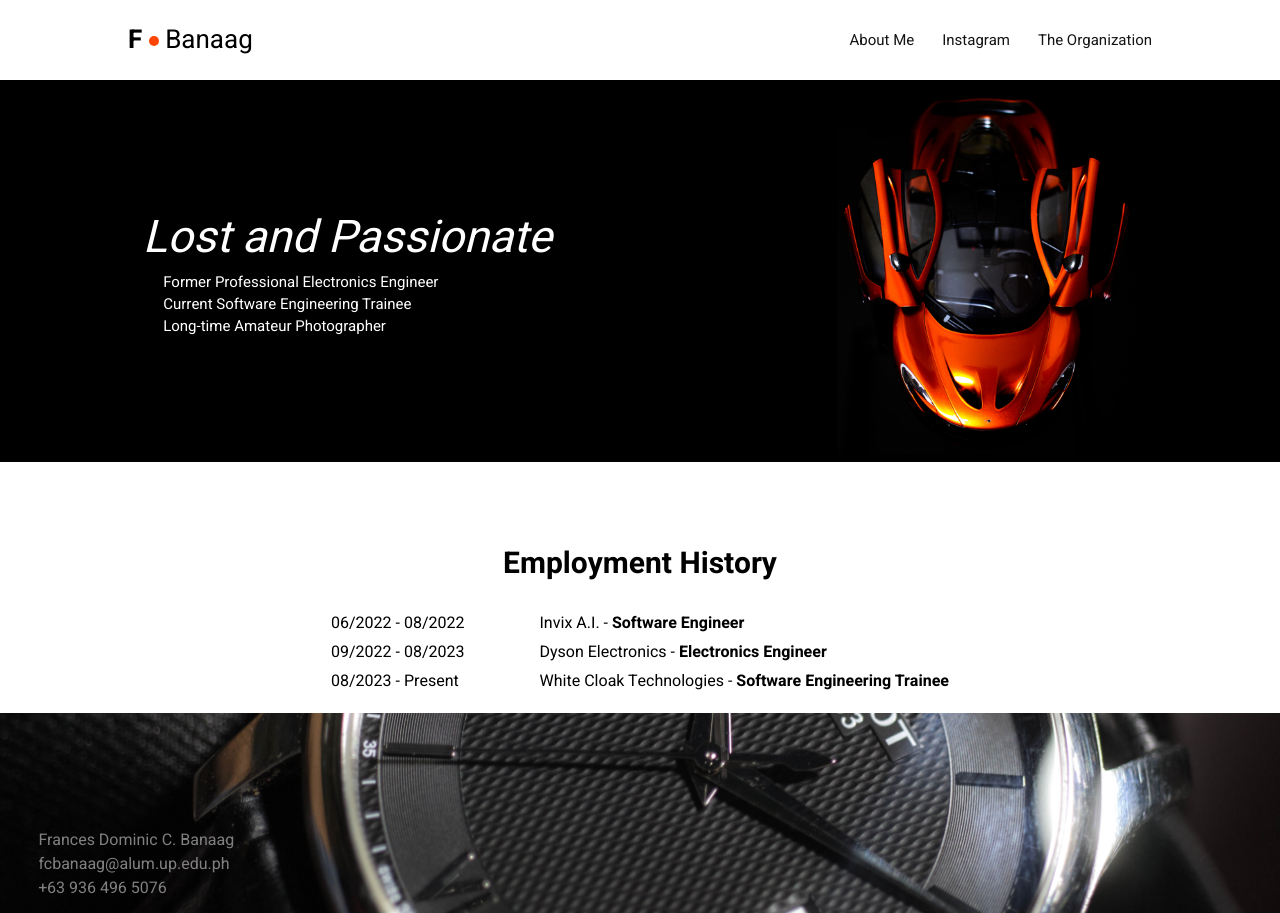
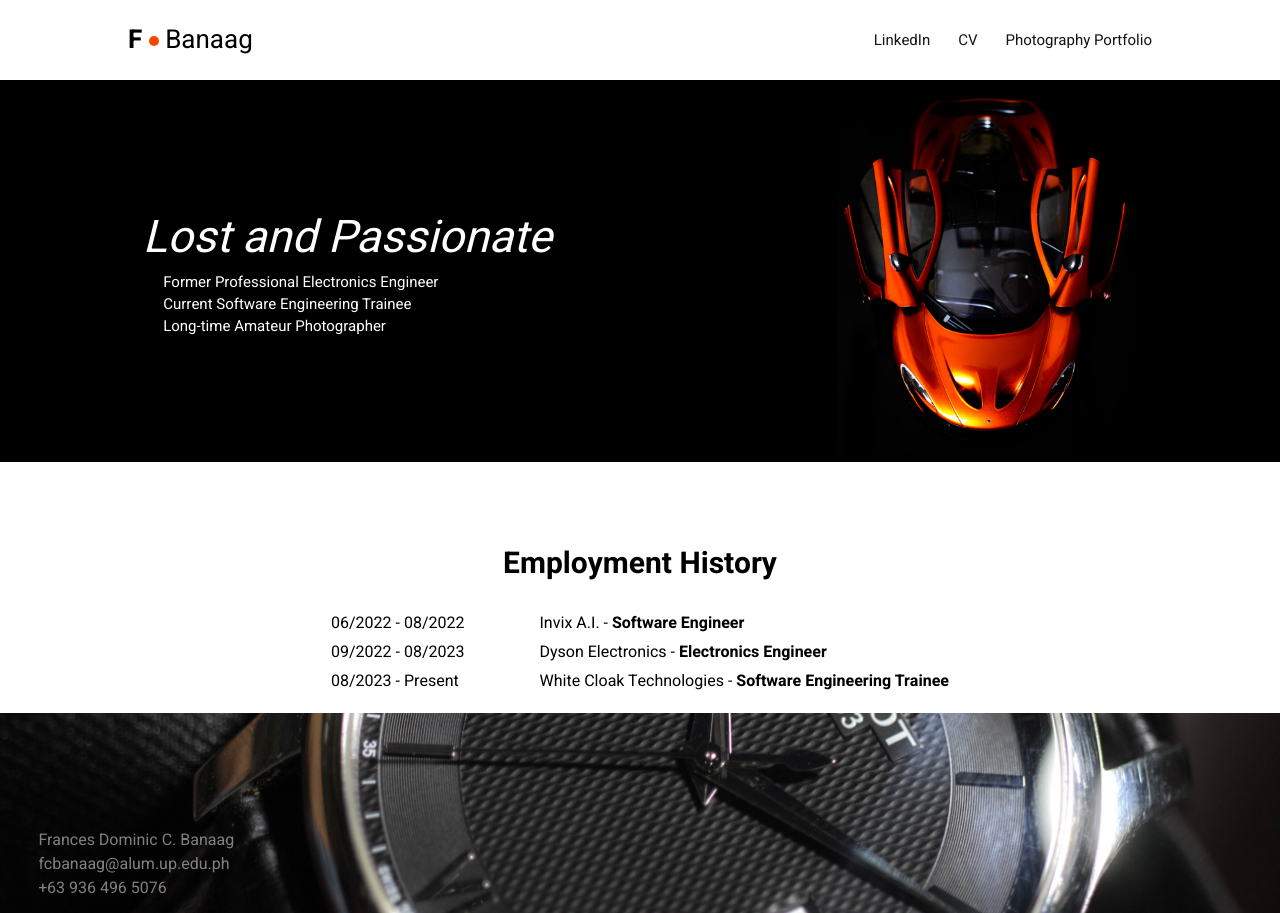
Before and after one commit to Empoleon2541/Website, a plain HTML site: page index.html in a window 1280 px wide. Shown: the top 913 px of the page. Drawn offline with Linux system fonts and the light colour scheme.

Commit message:
Added CV and LinkedIn Link

```diff
--- a/index.html
+++ b/index.html
@@ -19,9 +19,9 @@
                 </section>
                 <nav>
                     <ul>
-                        <li><a href="https://www.facebook.com/nico.banaag.7/">About Me</a></li>
-                        <li><a href="https://www.instagram.com/banaagnico/">Instagram</a></li>
-                        <li><a href="https://web.facebook.com/upphotos2003">The Organization</a></li>
+                        <li><a href="https://www.linkedin.com/in/frances-dominic-306492189/" target="_blank">LinkedIn</a></li>
+                        <li><a href="CV.pdf" target="_blank">CV</a></li>
+                        <li><a href="https://www.instagram.com/banaagnico/" target="_blank">Photography Portfolio</a></li>
                     </ul>
                 </nav>
             </div>
```
Also changed, not shown: 1 other file.
